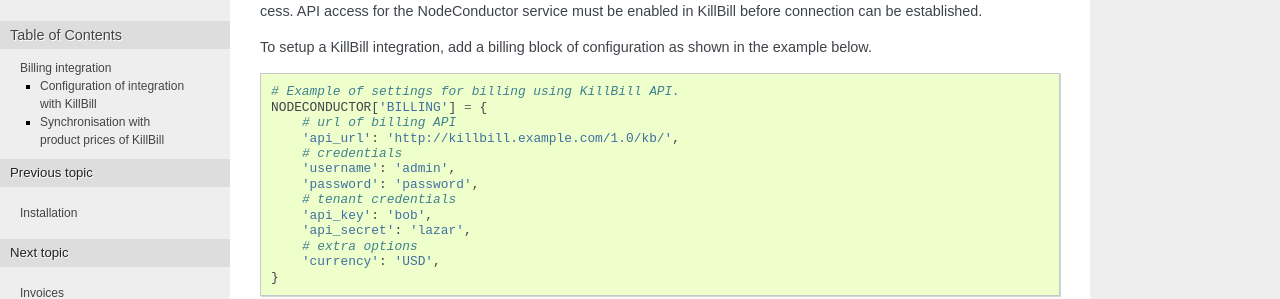
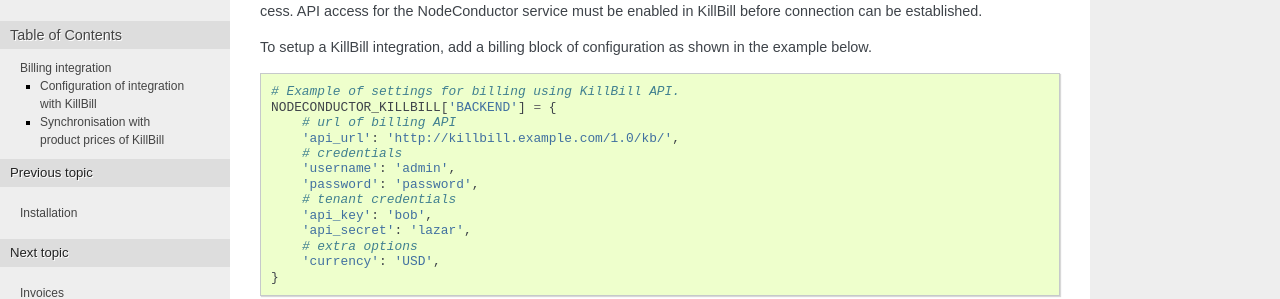
Before and after one commit to opennode/waldur-killbill, a Sphinx documentation site: the page built from docs/guide.rst, in a window 1280 px wide. Shown: the part 354-653 px from the top of the page. Built offline with Sphinx 7.4.7, drawn with Linux system fonts in a browser that asks for light colours; the version number is read from the project's files by our own code.

Commit message:
Fix docs

```diff
--- a/docs/guide.rst
+++ b/docs/guide.rst
@@ -23,7 +23,7 @@
 .. code-block:: python
 
     # Example of settings for billing using KillBill API.
-    NODECONDUCTOR['BILLING'] = {
+    NODECONDUCTOR_KILLBILL['BACKEND'] = {
         # url of billing API
         'api_url': 'http://killbill.example.com/1.0/kb/',
         # credentials
```
